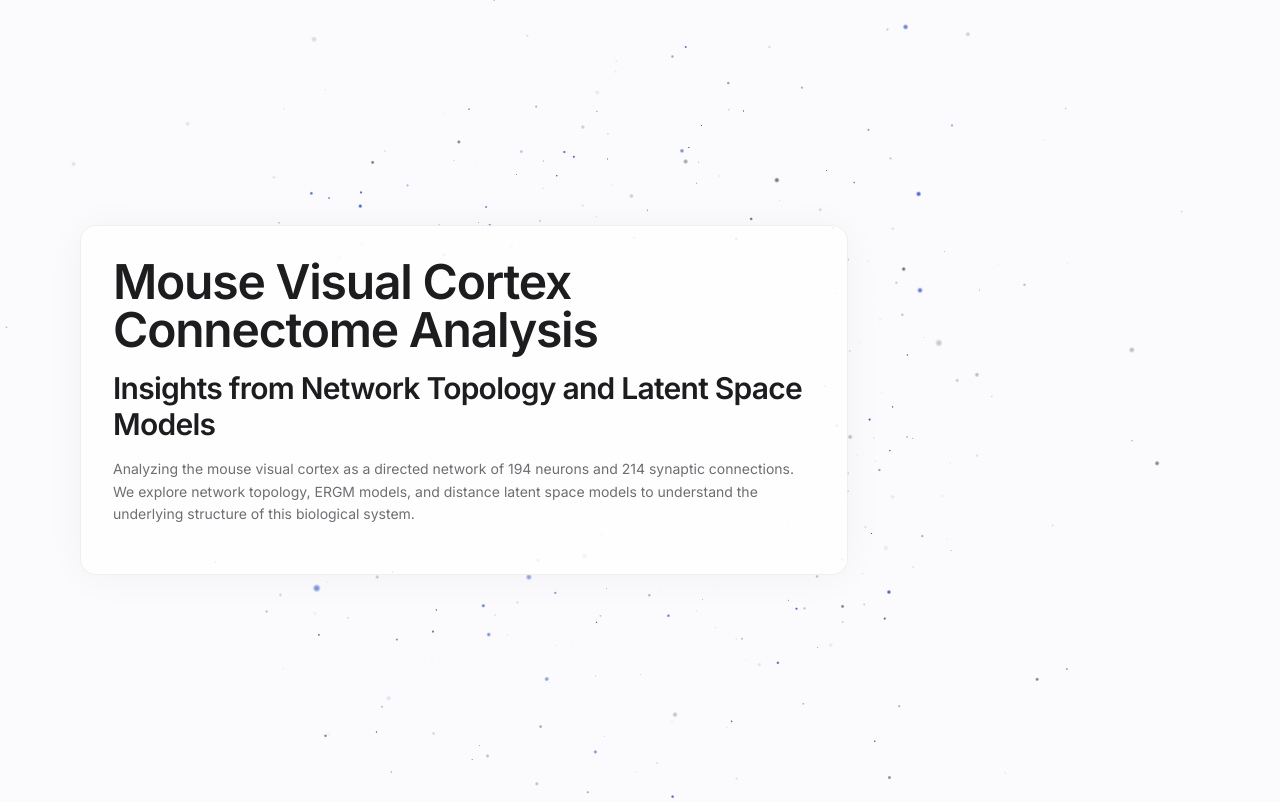
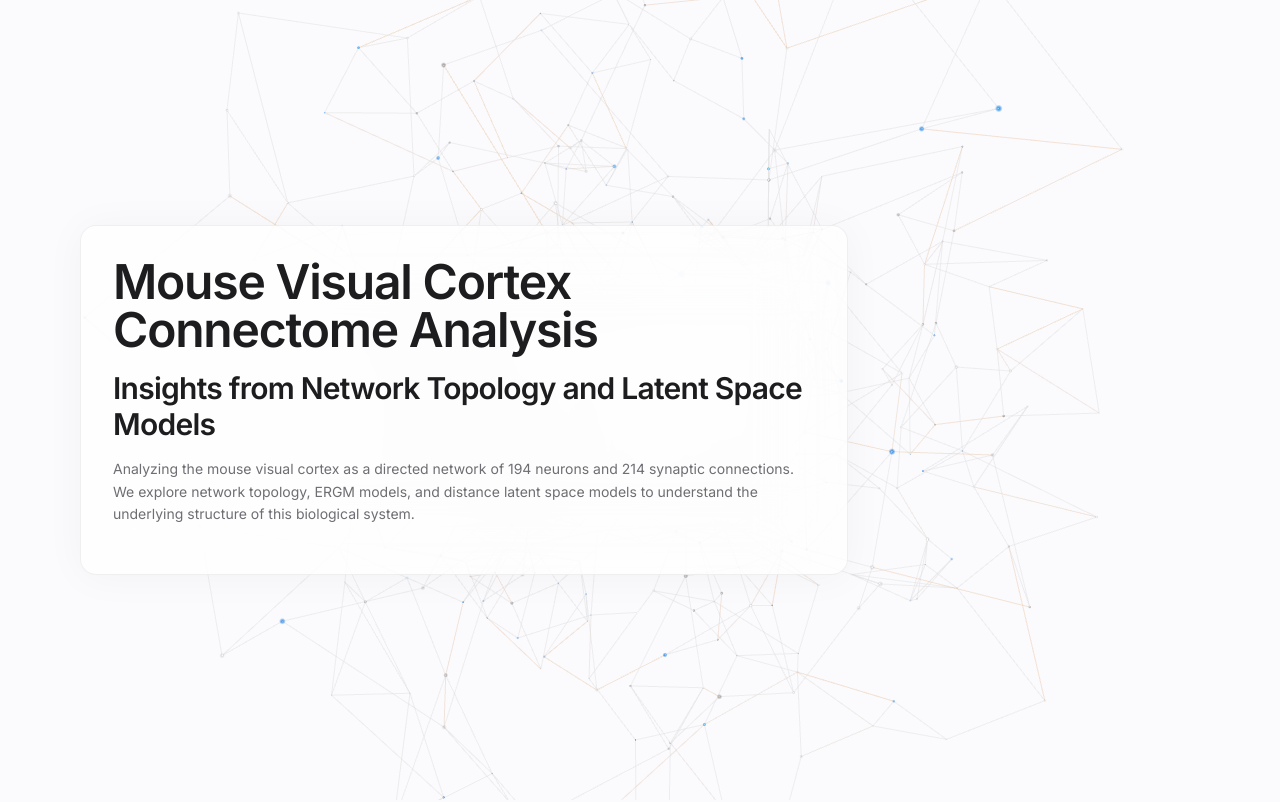
Before and after one commit to vivri161803/MouseCortex_NetworkAnalysis, an Astro site: page / in a window 1280 px wide. Shown: the top 802 px of the page. Built offline with nearby package versions, Linux system fonts and the light colour scheme; Astro itself is replaced by a stand-in of ours; some packages are replaced by stand-ins of ours; animation ran at ten frames a second.

Commit message:
fix: sostituite edge con LineBasicMaterial + vertex colors animati (no shader custom)
Approccio completamente diverso per le connessioni:
- LineBasicMaterial standard con vertexColors=true (collaudato, niente shader)
- Pulse animato aggiornando il Float32Array dei colori in useFrame()
- Ogni edge ha fase/velocità/cooldown random per pulse organici staggered
- Bell curve (sin π) per transizione fluida base→arancione→base
- Opacità 0.4 tramite material opacity (non shader)
- Camera fly-through GSAP ScrollTrigger preservato
- Nodi: confermato shader glow + additive blending (funzionanti)

```diff
--- a/src/components/KnowledgeGraph.jsx
+++ b/src/components/KnowledgeGraph.jsx
@@ -1,237 +1,169 @@
-import React, { useRef, useMemo } from 'react';
+import React, { useRef, useMemo, useCallback } from 'react';
 import { useFrame } from '@react-three/fiber';
 import * as THREE from 'three';
 import { useStore } from '@nanostores/react';
 import { activeSection } from '../store/scrollStore';
 import { CONFIG } from '../config';
-import graphData from '../data/graph_data.json';
 
-// ── Three UI-coherent colors ────────────────────────────────────
-const NODE_COLORS = [
-  new THREE.Color('#0071e3'), // Apple accent blue
-  new THREE.Color('#86868b'), // Apple mid-grey
-  new THREE.Color('#d2d2d7'), // Apple border silver
+// ── Palette: 3 colors from UI ──────────────────────────────────
+const NODE_PALETTE = [
+  [0.0, 0.443, 0.890],  // #0071e3 — Apple blue
+  [0.525, 0.525, 0.545], // #86868b — mid grey
+  [0.824, 0.824, 0.843], // #d2d2d7 — silver
 ];
 
-const EDGE_BASE   = new THREE.Color('#86868b');
-const EDGE_PULSE  = new THREE.Color('#ff6b35');
+const EDGE_BASE_R = 0.78, EDGE_BASE_G = 0.78, EDGE_BASE_B = 0.80;  // #c7c7cc
+const PULSE_R = 1.0, PULSE_G = 0.42, PULSE_B = 0.21;               // #ff6b35
 
-const tempVec3   = new THREE.Vector3();
+const NODE_COUNT = 350;
+const SPHERE_R = 55;
+const K_NEIGHBORS = 3;
+
+const tempVec3 = new THREE.Vector3();
 const tempLookAt = new THREE.Vector3();
 
-// ── Node count & layout ─────────────────────────────────────────
-const NODE_COUNT = 400;
-const SPHERE_R   = 58;
+// ── Build point cloud + edges ───────────────────────────────────
+function buildGraph() {
+  // Fibonacci sphere with radial jitter
+  const pts = [];
+  for (let i = 0; i < NODE_COUNT; i++) {
+    const phi = Math.acos(-1 + (2 * i) / NODE_COUNT);
+    const theta = Math.sqrt(NODE_COUNT * Math.PI) * phi;
+    const r = SPHERE_R * (0.35 + Math.random() * 0.65);
+    const jitter = 5;
+    pts.push(new THREE.Vector3(
+      r * Math.cos(theta) * Math.sin(phi) + (Math.random() - 0.5) * jitter,
+      r * Math.sin(theta) * Math.sin(phi) + (Math.random() - 0.5) * jitter,
+      r * Math.cos(phi) + (Math.random() - 0.5) * jitter,
+    ));
+  }
 
-// ── Shaders: Nodes ──────────────────────────────────────────────
+  // Node geometry (Points)
+  const nodePositions = new Float32Array(NODE_COUNT * 3);
+  const nodeColors = new Float32Array(NODE_COUNT * 3);
+  const nodeSizes = new Float32Array(NODE_COUNT);
+  const nodePhases = new Float32Array(NODE_COUNT);
+
+  for (let i = 0; i < NODE_COUNT; i++) {
+    nodePositions[i * 3] = pts[i].x;
+    nodePositions[i * 3 + 1] = pts[i].y;
+    nodePositions[i * 3 + 2] = pts[i].z;
+
+    const c = NODE_PALETTE[Math.floor(Math.random() * NODE_PALETTE.length)];
+    nodeColors[i * 3] = c[0];
+    nodeColors[i * 3 + 1] = c[1];
+    nodeColors[i * 3 + 2] = c[2];
+
+    nodeSizes[i] = 1.5 + Math.random() * 2.0;
+    nodePhases[i] = Math.random() * Math.PI * 2;
+  }
+
+  // K-NN edges
+  const edgeList = [];
+  const edgeSet = new Set();
+  for (let i = 0; i < NODE_COUNT; i++) {
+    const dists = [];
+    for (let j = 0; j < NODE_COUNT; j++) {
+      if (i === j) continue;
+      dists.push({ j, d: pts[i].distanceTo(pts[j]) });
+    }
+    dists.sort((a, b) => a.d - b.d);
+    for (let m = 0; m < K_NEIGHBORS; m++) {
+      const j = dists[m].j;
+      const key = Math.min(i, j) + '_' + Math.max(i, j);
+      if (!edgeSet.has(key)) {
+        edgeSet.add(key);
+        edgeList.push([i, j]);
+      }
+    }
+  }
+
+  // Edge geometry (LineSegments: pairs of vertices)
+  const edgeCount = edgeList.length;
+  const edgePositions = new Float32Array(edgeCount * 6);  // 2 verts × 3
+  const edgeColors = new Float32Array(edgeCount * 6);     // 2 verts × 3 (vertex colors)
+  const edgeMeta = [];  // per-edge metadata for animation
+
+  for (let e = 0; e < edgeCount; e++) {
+    const [i, j] = edgeList[e];
+    edgePositions[e * 6] = pts[i].x;
+    edgePositions[e * 6 + 1] = pts[i].y;
+    edgePositions[e * 6 + 2] = pts[i].z;
+    edgePositions[e * 6 + 3] = pts[j].x;
+    edgePositions[e * 6 + 4] = pts[j].y;
+    edgePositions[e * 6 + 5] = pts[j].z;
+
+    // Base color
+    edgeColors[e * 6] = EDGE_BASE_R;
+    edgeColors[e * 6 + 1] = EDGE_BASE_G;
+    edgeColors[e * 6 + 2] = EDGE_BASE_B;
+    edgeColors[e * 6 + 3] = EDGE_BASE_R;
+    edgeColors[e * 6 + 4] = EDGE_BASE_G;
+    edgeColors[e * 6 + 5] = EDGE_BASE_B;
+
+    edgeMeta.push({
+      phase: Math.random() * 10,        // random time offset
+      speed: 0.3 + Math.random() * 0.4, // pulse speed variation
+      duration: 0.8 + Math.random() * 0.4,
+      cooldown: 2.0 + Math.random() * 3.0,
+    });
+  }
+
+  return { nodePositions, nodeColors, nodeSizes, nodePhases, edgePositions, edgeColors, edgeCount, edgeMeta };
+}
+
+// ── Node shaders (these work — proven) ──────────────────────────
 const nodeVert = `
   attribute float aSize;
   attribute float aPhase;
-  attribute vec3  aColor;
 
-  varying vec3  vColor;
+  varying vec3 vColor;
   varying float vAlpha;
 
   uniform float uTime;
   uniform float uDpr;
 
   void main() {
-    vColor = aColor;
-
-    // Soft breath per particle
-    float breath = 0.55 + 0.45 * sin(uTime * 0.35 + aPhase * 6.2831);
+    vColor = color;
+    float breath = 0.55 + 0.45 * sin(uTime * 0.35 + aPhase);
     vAlpha = breath;
-
     vec4 mv = modelViewMatrix * vec4(position, 1.0);
-    gl_PointSize = aSize * uDpr * (160.0 / -mv.z) * (0.8 + 0.2 * breath);
-    gl_Position  = projectionMatrix * mv;
+    gl_PointSize = aSize * uDpr * (150.0 / -mv.z) * (0.8 + 0.2 * breath);
+    gl_Position = projectionMatrix * mv;
   }
 `;
 
 const nodeFrag = `
-  varying vec3  vColor;
+  varying vec3 vColor;
   varying float vAlpha;
 
   void main() {
     float d = length(gl_PointCoord - 0.5);
     if (d > 0.5) discard;
-
-    // Tight bright core + soft outer halo
     float core = smoothstep(0.5, 0.02, d);
     float halo = smoothstep(0.5, 0.25, d);
-    float i    = core * 0.85 + halo * 0.25;
-
+    float i = core * 0.85 + halo * 0.25;
     gl_FragColor = vec4(vColor, i * vAlpha * 0.7);
   }
 `;
 
-// ── Shaders: Edges (with electric pulses) ───────────────────────
-const edgeVert = `
-  attribute float aEdgePhase;
-  attribute float aEdgeFrac;
-
-  varying float vFrac;
-  varying float vPhase;
-  varying float vDepth;
-
-  void main() {
-    vFrac  = aEdgeFrac;
-    vPhase = aEdgePhase;
-
-    vec4 mv = modelViewMatrix * vec4(position, 1.0);
-    vDepth  = -mv.z;
-    gl_Position = projectionMatrix * mv;
-  }
-`;
-
-const edgeFrag = `
-  uniform float uTime;
-  uniform vec3  uBaseColor;
-  uniform vec3  uPulseColor;
-
-  varying float vFrac;
-  varying float vPhase;
-  varying float vDepth;
-
-  void main() {
-    // Base edge — always visible, no fog
-    float baseAlpha = 0.18;
-
-    // ── Electric pulse ──
-    // 3s cycle per edge, pulse fires for 1s then rests 2s.
-    float cycle     = mod(uTime * 0.4 + vPhase * 7.3, 3.0);
-    float active    = step(cycle, 1.0);
-    float waveFront = mod(cycle, 1.0);
-    float pulse     = active * exp(-5.0 * (vFrac - waveFront) * (vFrac - waveFront));
-
-    vec3  col   = mix(uBaseColor, uPulseColor, pulse);
-    float alpha = baseAlpha + pulse * 0.82;
-
-    gl_FragColor = vec4(col, alpha);
-  }
-`;
-
-// ── Helpers ─────────────────────────────────────────────────────
-function fibonacciSphere(i, total, radius) {
-  const phi   = Math.acos(-1 + (2 * i) / total);
-  const theta = Math.sqrt(total * Math.PI) * phi;
-  const r     = radius * (0.45 + Math.random() * 0.55);
-  const jitter = 6;
-  return new THREE.Vector3(
-    r * Math.cos(theta) * Math.sin(phi) + (Math.random() - 0.5) * jitter,
-    r * Math.sin(theta) * Math.sin(phi) + (Math.random() - 0.5) * jitter,
-    r * Math.cos(phi)                   + (Math.random() - 0.5) * jitter,
-  );
-}
-
-// Build proximity-based connections (k nearest neighbors)
-function buildEdges(positions, k = 3) {
-  const edges = [];
-  const n = positions.length;
-
-  for (let i = 0; i < n; i++) {
-    // Compute distances to all others
-    const dists = [];
-    for (let j = 0; j < n; j++) {
-      if (i === j) continue;
-      dists.push({ j, d: positions[i].distanceTo(positions[j]) });
-    }
-    dists.sort((a, b) => a.d - b.d);
-
-    // Connect to k nearest (avoid duplicates via i < j only)
-    for (let m = 0; m < Math.min(k, dists.length); m++) {
-      const j = dists[m].j;
-      if (i < j) {
-        edges.push([i, j]);
-      }
-    }
-  }
-  return edges;
-}
-
-// ── Component ───────────────────────────────────────────────────
+// ── Main component ──────────────────────────────────────────────
 export default function KnowledgeGraph() {
-  const groupRef    = useRef(null);
-  const nodMatRef   = useRef(null);
-  const edgeMatRef  = useRef(null);
+  const groupRef = useRef(null);
+  const edgeColorRef = useRef(null);
+  const nodeMatRef = useRef(null);
   const currentSection = useStore(activeSection);
 
-  const { nodePos, nodeSizes, nodePhases, nodeColors, edgePositions, edgePhases, edgeFracs } = useMemo(() => {
-    // ── Generate nodes ──
-    const pts = [];
-    for (let i = 0; i < NODE_COUNT; i++) {
-      pts.push(fibonacciSphere(i, NODE_COUNT, SPHERE_R));
-    }
-
-    const pos    = new Float32Array(NODE_COUNT * 3);
-    const sizes  = new Float32Array(NODE_COUNT);
-    const phases = new Float32Array(NODE_COUNT);
-    const colors = new Float32Array(NODE_COUNT * 3);
-
-    for (let i = 0; i < NODE_COUNT; i++) {
-      pos[i * 3]     = pts[i].x;
-      pos[i * 3 + 1] = pts[i].y;
-      pos[i * 3 + 2] = pts[i].z;
-
-      sizes[i]  = 1.0 + Math.random() * 2.2;
-      phases[i] = Math.random();
-
-      const c = NODE_COLORS[Math.floor(Math.random() * NODE_COLORS.length)];
-      colors[i * 3]     = c.r;
-      colors[i * 3 + 1] = c.g;
-      colors[i * 3 + 2] = c.b;
-    }
-
-    // ── Generate edges (k-NN proximity) ──
-    const edges = buildEdges(pts, 3);
-
-    // For each edge, we need 2 vertices (start & end).
-    // We also need per-vertex attributes: aEdgePhase (same for both verts of an edge)
-    // and aEdgeFrac (0.0 for start, 1.0 for end) so the pulse can travel.
-    const ePos    = new Float32Array(edges.length * 6); // 2 verts × 3 coords
-    const ePhases = new Float32Array(edges.length * 2); // 2 verts × 1 phase
-    const eFracs  = new Float32Array(edges.length * 2); // 2 verts × 1 frac
-
-    for (let e = 0; e < edges.length; e++) {
-      const [i, j] = edges[e];
-      const phase = Math.random();
-
-      // Start vertex
-      ePos[e * 6]     = pts[i].x;
-      ePos[e * 6 + 1] = pts[i].y;
-      ePos[e * 6 + 2] = pts[i].z;
-      // End vertex
-      ePos[e * 6 + 3] = pts[j].x;
-      ePos[e * 6 + 4] = pts[j].y;
-      ePos[e * 6 + 5] = pts[j].z;
-
-      ePhases[e * 2]     = phase;
-      ePhases[e * 2 + 1] = phase;
-
-      eFracs[e * 2]     = 0.0;
-      eFracs[e * 2 + 1] = 1.0;
-    }
-
-    return {
-      nodePos: pos, nodeSizes: sizes, nodePhases: phases, nodeColors: colors,
-      edgePositions: ePos, edgePhases: ePhases, edgeFracs: eFracs,
-    };
-  }, []);
+  const graph = useMemo(buildGraph, []);
 
   const nodeUniforms = useMemo(() => ({
     uTime: { value: 0 },
-    uDpr:  { value: Math.min(window.devicePixelRatio, 2) },
-  }), []);
-
-  const edgeUniforms = useMemo(() => ({
-    uTime:       { value: 0 },
-    uBaseColor:  { value: EDGE_BASE },
-    uPulseColor: { value: EDGE_PULSE },
+    uDpr: { value: Math.min(window.devicePixelRatio, 2) },
   }), []);
 
   useFrame((state, delta) => {
+    // ── Camera fly-through ──
     const target = CONFIG.cameraStops[currentSection] || CONFIG.cameraStops.hero;
-
     tempVec3.set(...target.position);
     state.camera.position.lerp(tempVec3, delta * 1.8);
 
@@ -242,49 +174,94 @@ export default function KnowledgeGraph() {
     state.camera.userData.currentLookAt.lerp(tempLookAt, delta * 1.8);
     state.camera.lookAt(state.camera.userData.currentLookAt);
 
-    // Dreamy slow rotation
+    // Dreamy rotation
     if (groupRef.current) {
       groupRef.current.rotation.y += delta * 0.012;
       groupRef.current.rotation.x += delta * 0.004;
     }
 
+    // ── Animate edge vertex colors (pulse effect) ──
     const t = state.clock.getElapsedTime();
-    if (nodMatRef.current)  nodMatRef.current.uniforms.uTime.value = t;
-    if (edgeMatRef.current) edgeMatRef.current.uniforms.uTime.value = t;
+    if (edgeColorRef.current) {
+      const colors = edgeColorRef.current.array;
+
+      for (let e = 0; e < graph.edgeCount; e++) {
+        const meta = graph.edgeMeta[e];
+        const totalCycle = meta.duration + meta.cooldown;
+        const cycle = ((t * meta.speed + meta.phase) % totalCycle);
+
+        let pulseIntensity = 0;
+        if (cycle < meta.duration) {
+          // Active pulse — both vertices glow simultaneously
+          const progress = cycle / meta.duration;
+          // Bell curve: peak at middle of duration
+          pulseIntensity = Math.sin(progress * Math.PI);
+        }
+
+        // Lerp between base color and pulse color
+        const r = EDGE_BASE_R + (PULSE_R - EDGE_BASE_R) * pulseIntensity;
+        const g = EDGE_BASE_G + (PULSE_G - EDGE_BASE_G) * pulseIntensity;
+        const b = EDGE_BASE_B + (PULSE_B - EDGE_BASE_B) * pulseIntensity;
+
+        // Both vertices of this edge
+        colors[e * 6]     = r;
+        colors[e * 6 + 1] = g;
+        colors[e * 6 + 2] = b;
+        colors[e * 6 + 3] = r;
+        colors[e * 6 + 4] = g;
+        colors[e * 6 + 5] = b;
+      }
+
+      edgeColorRef.current.needsUpdate = true;
+    }
+
+    // Update node time
+    if (nodeMatRef.current) {
+      nodeMatRef.current.uniforms.uTime.value = t;
+    }
   });
 
   return (
     <group ref={groupRef}>
-      {/* ── Edges with electric pulses ── */}
+      {/* ── Edges: standard LineSegments + vertex colors ── */}
       <lineSegments>
         <bufferGeometry>
-          <bufferAttribute attach="attributes-position"   count={edgePositions.length / 3} array={edgePositions} itemSize={3} />
-          <bufferAttribute attach="attributes-aEdgePhase" count={edgePhases.length}        array={edgePhases}    itemSize={1} />
-          <bufferAttribute attach="attributes-aEdgeFrac"  count={edgeFracs.length}         array={edgeFracs}     itemSize={1} />
+          <bufferAttribute
+            attach="attributes-position"
+            count={graph.edgePositions.length / 3}
+            array={graph.edgePositions}
+            itemSize={3}
+          />
+          <bufferAttribute
+            ref={edgeColorRef}
+            attach="attributes-color"
+            count={graph.edgeColors.length / 3}
+            array={graph.edgeColors}
+            itemSize={3}
+          />
         </bufferGeometry>
-        <shaderMaterial
-          ref={edgeMatRef}
-          vertexShader={edgeVert}
-          fragmentShader={edgeFrag}
-          uniforms={edgeUniforms}
+        <lineBasicMaterial
+          vertexColors
           transparent
+          opacity={0.4}
           depthWrite={false}
         />
       </lineSegments>
 
-      {/* ── Glowing nodes ── */}
+      {/* ── Nodes: Points with glow shader ── */}
       <points>
         <bufferGeometry>
-          <bufferAttribute attach="attributes-position" count={NODE_COUNT} array={nodePos}    itemSize={3} />
-          <bufferAttribute attach="attributes-aSize"    count={NODE_COUNT} array={nodeSizes}  itemSize={1} />
-          <bufferAttribute attach="attributes-aPhase"   count={NODE_COUNT} array={nodePhases} itemSize={1} />
-          <bufferAttribute attach="attributes-aColor"   count={NODE_COUNT} array={nodeColors} itemSize={3} />
+          <bufferAttribute attach="attributes-position" count={NODE_COUNT} array={graph.nodePositions} itemSize={3} />
+          <bufferAttribute attach="attributes-color"    count={NODE_COUNT} array={graph.nodeColors}    itemSize={3} />
+          <bufferAttribute attach="attributes-aSize"    count={NODE_COUNT} array={graph.nodeSizes}     itemSize={1} />
+          <bufferAttribute attach="attributes-aPhase"   count={NODE_COUNT} array={graph.nodePhases}    itemSize={1} />
         </bufferGeometry>
         <shaderMaterial
-          ref={nodMatRef}
+          ref={nodeMatRef}
           vertexShader={nodeVert}
           fragmentShader={nodeFrag}
           uniforms={nodeUniforms}
+          vertexColors
           transparent
           depthWrite={false}
           blending={THREE.AdditiveBlending}
```
